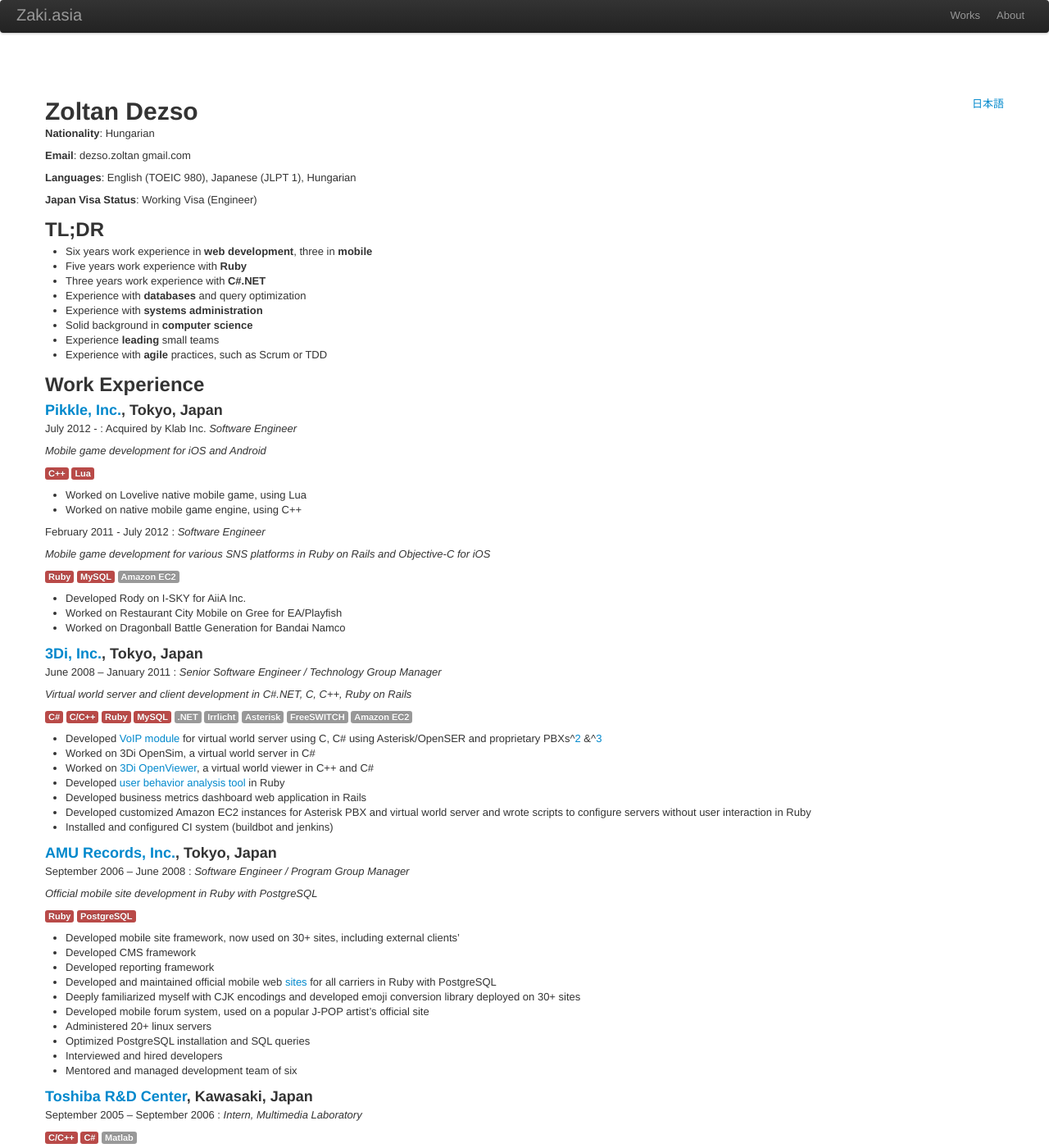
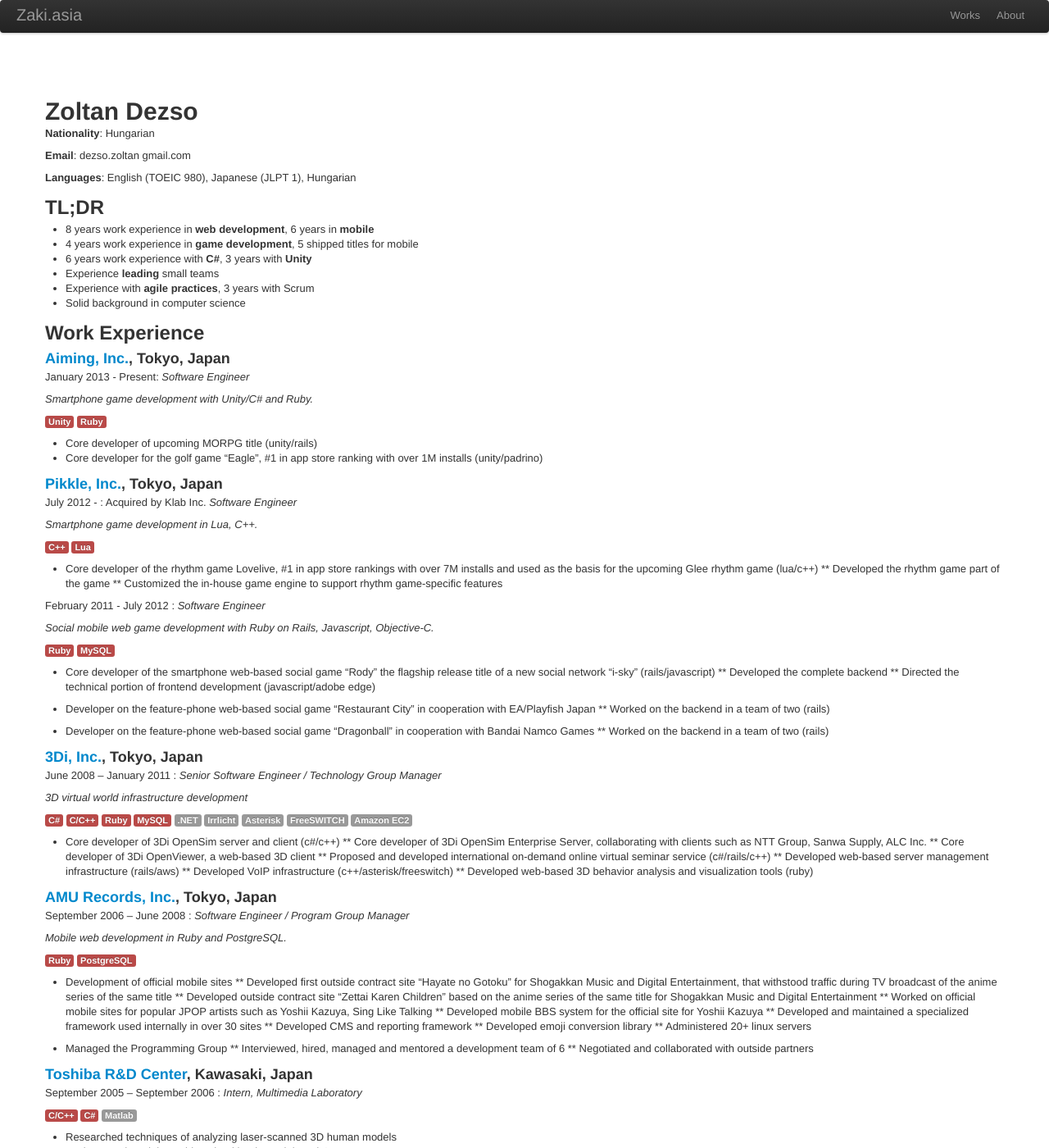
Before and after one commit to zaki/zaki.github.com, a Jekyll site: the page built from about/cv/index.markdown, in a window 1280 px wide and 1400 px high. Shown: the whole window at 82% size. Built offline with Jekyll 4.4.1, drawn with Linux system fonts in a browser that asks for light colours; nearby versions of some CDN libraries; Markdown is read by kramdown in place of the engine named in the settings; some of the changed text lies outside the part shown.

Commit message:
Update to latest versions

```diff
--- a/_config.yml
+++ b/_config.yml
@@ -1,3 +1,2 @@
-markdown: rdiscount
-pygments: true
+encoding: utf-8
 paginate: 5
--- a/about/cv/index.markdown
+++ b/about/cv/index.markdown
@@ -5,8 +5,6 @@
 slug: about/cv
 status: publish
 ---
-<div class="right"><a href="/about/cv/ja/">日本語</a></div>
-
 # Zoltan Dezso
 
 **Nationality**: Hungarian
@@ -15,50 +13,64 @@
 
 **Languages**: English (TOEIC 980), Japanese (JLPT 1), Hungarian
 
-**Japan Visa Status**: Working Visa (Engineer)
-
 ## TL;DR
 
-  * Six years work experience in **web development**, three in **mobile**
-  * Five years work experience with **Ruby**
-  * Three years work experience with **C#.NET**
-  * Experience with **databases** and query optimization
-  * Experience with **systems administration**
-  * Solid background in **computer science**
+  * 8 years work experience in **web development**, 6 years in **mobile**
+  * 4 years work experience in **game development**, 5 shipped titles for mobile
+  * 6 years work experience with **C#**, 3 years with **Unity**
   * Experience **leading** small teams
-  * Experience with **agile** practices, such as Scrum or TDD
+  * Experience with **agile practices**, 3 years with Scrum
+  * Solid background in computer science
 
 ## Work Experience
 
+### **[Aiming, Inc.](http://www.aiming-inc.com)**, Tokyo, Japan
+
+January 2013 - Present: _Software Engineer_
+
+  _Smartphone game development with Unity/C# and Ruby._
+
+  <span class="label label-important">Unity</span>
+  <span class="label label-important">Ruby</span>
+
+  * Core developer of upcoming MORPG title (unity/rails)
+  * Core developer for the golf game "Eagle", #1 in app store ranking with over 1M installs (unity/padrino)
 
 ### **[Pikkle, Inc.](http://pikkle.com)**, Tokyo, Japan
 
 July 2012 - : Acquired by Klab Inc. _Software Engineer_
 
-  _Mobile game development for iOS and Android_
+  _Smartphone game development in Lua, C++._
 
   <span class="label label-important">C++</span>
   <span class="label label-important">Lua</span>
 
-  * Worked on Lovelive native mobile game, using Lua
-  * Worked on native mobile game engine, using C++
+  * Core developer of the rhythm game Lovelive, #1 in app store rankings with over 7M installs and used as the basis for the upcoming Glee rhythm game (lua/c++)
+  ** Developed the rhythm game part of the game
+  ** Customized the in-house game engine to support rhythm game-specific features
 
 February 2011 - July 2012 : _Software Engineer_
 
-  _Mobile game development for various SNS platforms in Ruby on Rails and Objective-C for iOS_
+  _Social mobile web game development with Ruby on Rails, Javascript, Objective-C._
 
   <span class="label label-important">Ruby</span>
   <span class="label label-important">MySQL</span>
-  <span class="label label-information">Amazon EC2</span>
 
-  * Developed Rody on I-SKY for AiiA Inc.
-  * Worked on Restaurant City Mobile on Gree for EA/Playfish
-  * Worked on Dragonball Battle Generation for Bandai Namco
+  * Core developer of the smartphone web-based social game "Rody" the flagship release title of a new social network "i-sky" (rails/javascript)
+  ** Developed the complete backend
+  ** Directed the technical portion of frontend development (javascript/adobe edge)
+
+  * Developer on the feature-phone web-based social game "Restaurant City" in cooperation with EA/Playfish Japan
+  ** Worked on the backend in a team of two (rails)
+
+  * Developer on the feature-phone web-based social game "Dragonball" in cooperation with Bandai Namco Games
+  ** Worked on the backend in a team of two (rails)
 
 ### [**3Di, Inc.**](http://3di.biz), Tokyo, Japan
+
 June 2008 – January 2011 : _Senior Software Engineer / Technology Group Manager_
 
-  _Virtual world server and client development in C#.NET, C, C++, Ruby on Rails_
+  _3D virtual world infrastructure development_
 
   <span class="label label-important">C#</span>
   <span class="label label-important">C/C++</span>
@@ -70,34 +82,39 @@
   <span class="label label-information">FreeSWITCH</span>
   <span class="label label-information">Amazon EC2</span>
 
-  * Developed [VoIP module][1] for virtual world server using C, C# using Asterisk/OpenSER and proprietary PBXs^[2][2] &^[3][3]
-  * Worked on 3Di OpenSim, a virtual world server in C#
-  * Worked on [3Di OpenViewer][4], a virtual world viewer in C++ and C#
-  * Developed [user behavior analysis tool][5] in Ruby
-  * Developed business metrics dashboard web application in Rails
-  * Developed customized Amazon EC2 instances for Asterisk PBX and virtual world server and wrote scripts to configure servers without user interaction in Ruby
-  * Installed and configured CI system (buildbot and jenkins)
+  * Core developer of 3Di OpenSim server and client (c#/c++)
+  ** Core developer of 3Di OpenSim Enterprise Server, collaborating with clients such as NTT Group, Sanwa Supply, ALC Inc.
+  ** Core developer of 3Di OpenViewer, a web-based 3D client
+  ** Proposed and developed international on-demand online virtual seminar service (c#/rails/c++)
+  ** Developed web-based server management infrastructure (rails/aws)
+  ** Developed VoIP infrastructure (c++/asterisk/freeswitch)
+  ** Developed web-based 3D behavior analysis and visualization tools (ruby)
 
 ### **[AMU Records, Inc.](http://www.amumobile.com)**, Tokyo, Japan
+
 September 2006 – June 2008 : _Software Engineer / Program Group Manager_
 
-  _Official mobile site development in Ruby with PostgreSQL_
+  _Mobile web development in Ruby and PostgreSQL._
 
   <span class="label label-important">Ruby</span>
   <span class="label label-important">PostgreSQL</span>
 
-  * Developed mobile site framework, now used on 30+ sites, including external clients’
-  * Developed CMS framework
-  * Developed reporting framework
-  * Developed and maintained official mobile web [sites][6] for all carriers in Ruby with PostgreSQL
-  * Deeply familiarized myself with CJK encodings and developed emoji conversion library deployed on 30+ sites
-  * Developed mobile forum system, used on a popular J-POP artist’s official site
-  * Administered 20+ linux servers
-  * Optimized PostgreSQL installation and SQL queries
-  * Interviewed and hired developers
-  * Mentored and managed development team of six
+  * Development of official mobile sites
+  ** Developed first outside contract site "Hayate no Gotoku" for Shogakkan Music and Digital Entertainment, that withstood traffic during TV broadcast of the anime series of the same title
+  ** Developed outside contract site "Zettai Karen Children" based on the anime series of the same title for Shogakkan Music and Digital Entertainment
+  ** Worked on official mobile sites for popular JPOP artists such as Yoshii Kazuya, Sing Like Talking
+  ** Developed mobile BBS system for the official site for Yoshii Kazuya
+  ** Developed and maintained a specialized framework used internally in over 30 sites
+  ** Developed CMS and reporting framework
+  ** Developed emoji conversion library
+  ** Administered 20+ linux servers
+
+  * Managed the Programming Group
+  ** Interviewed, hired, managed and mentored a development team of 6
+  ** Negotiated and collaborated with outside partners
 
 ### **[Toshiba R&D Center](http://www.toshiba.co.jp/rdc/)**, Kawasaki, Japan
+
 September 2005 – September 2006 : _Intern, Multimedia Laboratory_
 
   <span class="label label-important">C/C++</span>
@@ -111,10 +128,10 @@
   * Researched model dimensionality reduction using principal component analysis
 
 ### **[Telefor, Inc.](http://www.telefor.hu)**, Hungary
+
 April 2004 – September 2005 : _Software Engineer (part time)_
 
-_Telefor is a subsidiary of Hungary’s largest commercial TV station providing
-SMS/IVR voting solutions and provides downloadable contents for all national mobile carriers._
+  _Internal reporting system for interactive television voting system over SMS/IVR_
 
   <span class="label label-important">PHP</span>
   <span class="label label-important">Oracle</span>
@@ -123,21 +140,17 @@
   * Developed certified drawing (sweepstake) system
   * Done SQL query and database optimization, introduced materialized views to make reports previously taking overnight to run under a minute
   * Provided on-call support and maintenance of Linux servers during live television programs
-  * Provided on-site support during extremely high-traffic (3000+ SMS/sec) live programs^[11]
+  * Provided on-site support during extremely high-traffic (3000+ SMS/sec) live programs
 
 ## Open-source activities and projects
 
   * Core developer of [voipforvw](http://voipforvw.sourceforge.net) voice chat client
   * Core developer of [3di-viewer-rei](http://github.com/3di/3di-viewer-rei) virtual world viewer
-  * Developer of [Wiimote plug-in](http://github.com/zaki/ReiWiiControllerPlugin) for [3di-viewer-rei][7]
   * Maintainer of [irrlicht.net(cp)][8], .NET binding for the irrlicht 3D engine
   * Contributed to [opensimulator](http://opensimulator.org), a virtual world server
-  * Contributed [Hungarian translations][9] to Ubuntu
-  * Among top contributors of Hungarian translation for Grooveshark.
-  * Simple [befunge interpreter](http://rubygems.org/gems/rubyfunge) in Ruby
+  * Contributed Hungarian translations to Ubuntu
   * [Skype ruby API Client](http://github.com/zaki/skypemac)  for Mac OSX
   * [Treasure Next Door](http://github.com/zaki/TND) a Startup Weekend project
-  * [Tokyo Metro Visualization](http://zaki.asia/metro)
   * RubyKaigi attendee since 2008 and RubyKaigi [Individual Sponsor](http://rubykaigi.org/2011/en/sponsors_individual) in 2011
 
 ## Certifications
@@ -162,24 +175,6 @@
 ## Publications
 
   * Analyzing human motion using ultrasound-based motion capture (2004, MicroCAD, Hungary)
-  * Efficient erasable watermark embedding in medical images (2004, INES)[12][12]
-  * Motion Capture vs traditional medical examinations (2005, SETIT, IEEE)[13][13]
-  * ExtSim: A Flexible Data Mapping and Synchronization Middleware for Scientific Visualization in Virtual Worlds (2010, Journal of Virtual Worlds Research)[14][14]
-
------
-## Notes
-
-[1]:   http://github.com/zaki/slvoice
-[2]:   http://3di.biz/en/news/2009071501.html
-[3]:   http://3di.biz/en/news/2010051001.html
-[4]:   http://3di-rei.org
-[5]:   http://www.ngigroup.com/jp/press/08100103.pdf
-[6]:   http://zaki.asia/works/
-[7]:   http://zaki.asia/2009/11/20/wii-controller-plugin-for-3di-rei/
-[8]:   http://github.com/zaki/irrlicht.net
-[9]:   https://translations.launchpad.net/~dezso-zoltan/+activity
-* [10]:  MCP ID: 3227008
-* [11]:  The local version of American Idol is not named Hungarian Idol
-[12]:  http://mycite.omikk.bme.hu/doc/47636.pdf
-[13]:  http://www.setit.rnu.tn/last_edition/setit2005/image-video/69.pdf
-[14]:  http://journals.tdl.org/jvwr/article/view/786/705
+  * Efficient erasable watermark embedding in medical images (2004, INES)
+  * Motion Capture vs traditional medical examinations (2005, SETIT, IEEE)
+  * ExtSim: A Flexible Data Mapping and Synchronization Middleware for Scientific Visualization in Virtual Worlds (2010, Journal of Virtual Worlds Research)
```
Also changed, not shown: other parts of about/cv/index.markdown (+3 -3 lines).
